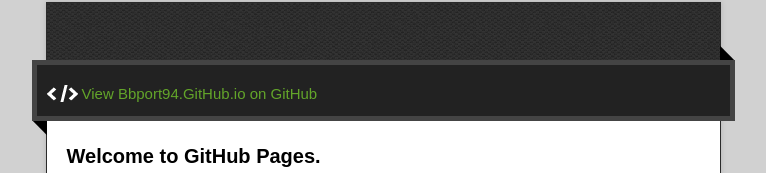
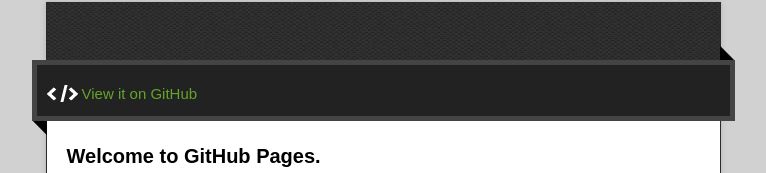
Before and after one commit to BBPort94/BBPort94.github.io, a plain HTML site: page index.html in a window 1280 px wide. Shown: the part 128-301 px from the top of the page, without its empty margins (257-1023 px from the left). Drawn offline with nearby package versions, Linux system fonts and the light colour scheme.

Commit message:
change github text

```diff
--- a/index.html
+++ b/index.html
@@ -11,7 +11,7 @@
   <script type="text/javascript" src="https://ajax.googleapis.com/ajax/libs/jquery/1.7.1/jquery.min.js"></script>
   <script type="text/javascript" src="javascripts/script.js"></script>
 
-  <title>Bbport94.GitHub.io</title>
+  <title>Beatriz</title>
   <meta name="description" content="">
 
   <meta name="viewport" content="width=device-width,initial-scale=1">
@@ -29,7 +29,7 @@
       <div id="main" role="main">
         <div class="download-bar">
         <div class="inner">
-          <a href="https://github.com/BBPort94" class="code">View Bbport94.GitHub.io on GitHub</a>
+          <a href="https://github.com/BBPort94" class="code">View it on GitHub</a>
         </div>
         <span class="blc"></span><span class="trc"></span>
         </div>
```
